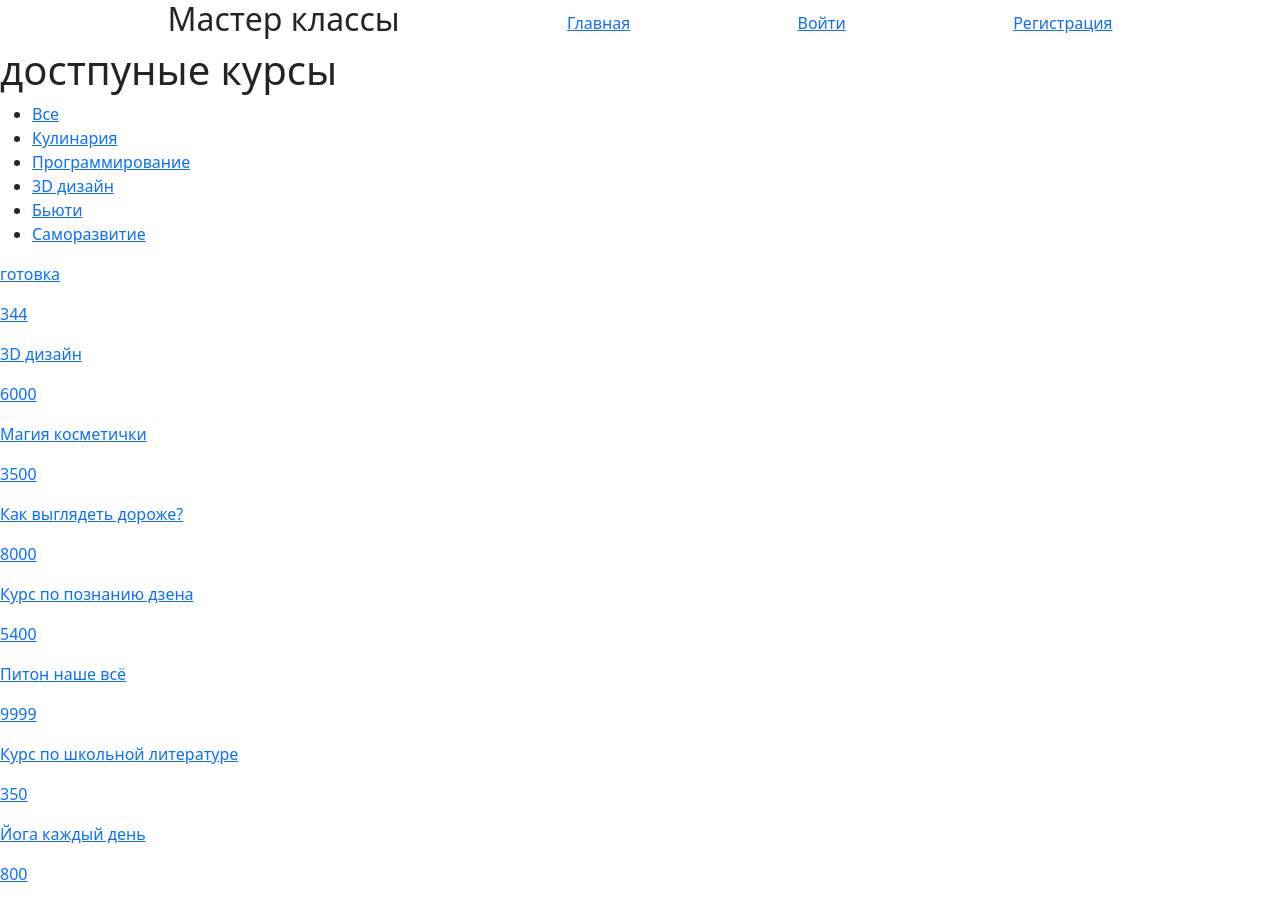
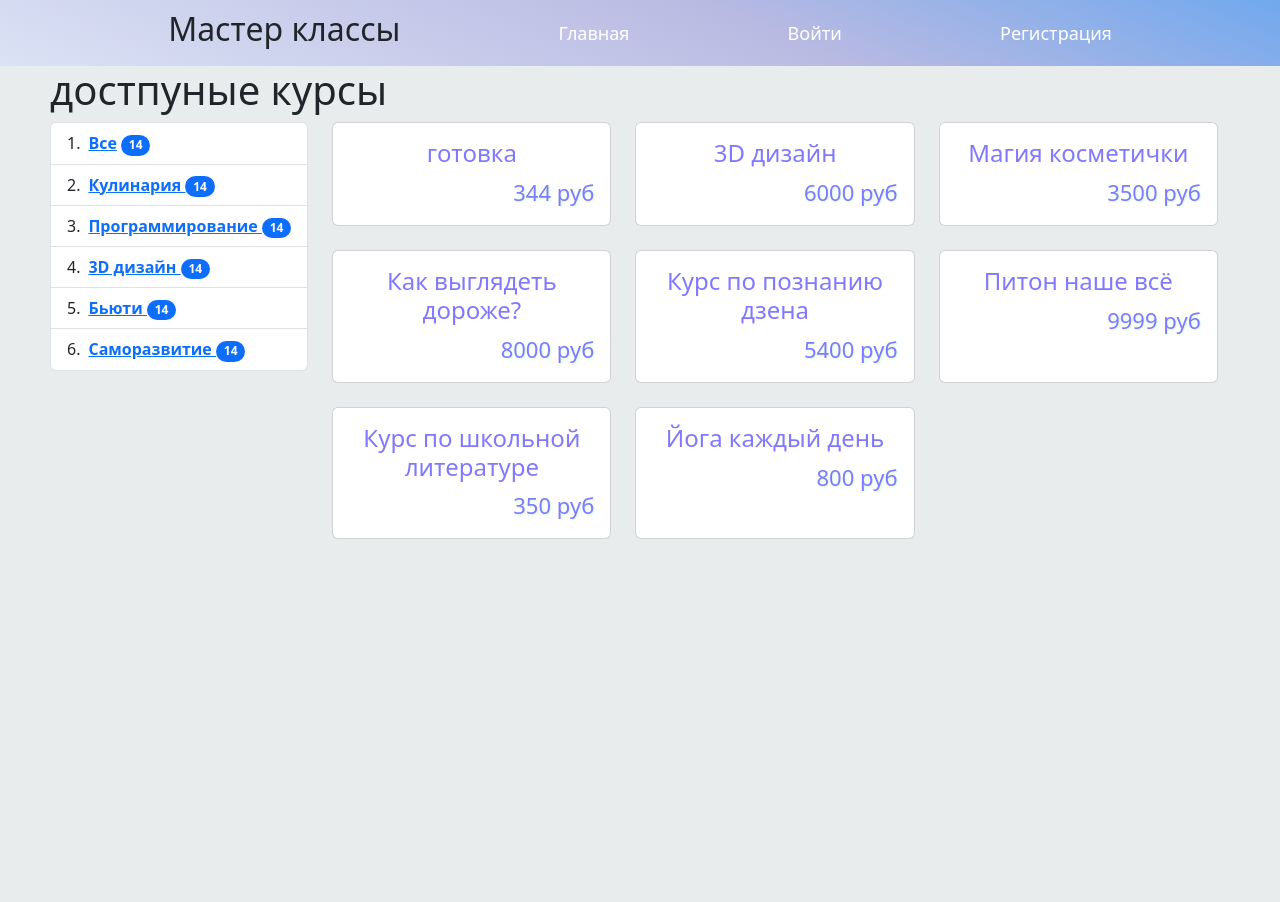
Before and after one commit to PolinaTurina/practica_masterclass, a Django app: page / in a window 1280 px wide. After the commit the page ends 539 px from the top, so only its background shows below. Run offline with Django 5.2, Linux system fonts and the light colour scheme; data comes from the database, SQL or seed files in the repository; both versions use the stored data as it was after the commit.

Commit message:
'базовые_стили'

```diff
--- a/masterclass/auth/urls.py
+++ b/masterclass/auth/urls.py
@@ -4,13 +4,15 @@ from django.contrib.auth.views import LoginView
 from django.urls import path, reverse_lazy
 # from django.views.generic import CreateView
 from . import views
-
+from .forms import LoginForm
 
 app_name = 'custom_auth'
 
 urlpatterns = [
+    # path('login/', LoginView.as_view(template_name='auth/login.html',
+    #                                  ), name='login'),
     path('login/', LoginView.as_view(template_name='auth/login.html',
-                                     ), name='login'),
+                                     authentication_form=LoginForm), name='login'),
     # path('register/', CreateView.as_view(template_name='auth/register.html',
     #                             success_url=reverse_lazy('auth:login'),
     #                             form_class=UserCreationForm, model=User),
--- a/masterclass/auth/views.py
+++ b/masterclass/auth/views.py
@@ -17,6 +17,7 @@ def register(request):
     context = {'form': form}
     return render(request, 'auth/register.html', context)
 
+
 # test123qwerty
 # test123qwertyA
 def logout(request):
--- a/masterclass/masterclass/settings.py
+++ b/masterclass/masterclass/settings.py
@@ -120,6 +120,7 @@ USE_TZ = True
 STATIC_URL = 'static/'
 STATICFILES_DIRS = [BASE_DIR / 'static']
 
+
 MEDIA_URL = 'media/'
 MEDIA_ROOT = BASE_DIR / 'media'
 # Default primary key field type
--- /dev/null
+++ b/masterclass/static/css/style.css
@@ -0,0 +1,33 @@
+*{
+    padding: 0;
+    margin: 0;
+}
+.top{
+    background: linear-gradient(23deg, rgb(219 226 245) 0%, rgb(132 132 214 / 48%) 59%, rgba(113,168,238,1) 100%);
+    padding: 10px;
+}
+.top a{
+    text-decoration: none;
+    color: #ffffff;
+    font-size: 18px;
+}
+.g-4
+    {display: contents}
+
+body{
+    background: #e9eced;
+}
+.card-full-price{
+    text-align: end;
+    font-size: 22px;
+    color: #8078ff;
+    text-shadow: 1px 1px 2px #ceffdd;
+}
+.card-full-title{
+    text-align: center;
+    color: #8078ff  !important;;
+
+}
+.div-content{
+    padding: 0px 50px 0px 50px;
+}
--- a/masterclass/templates/root.html
+++ b/masterclass/templates/root.html
@@ -1,3 +1,4 @@
+{% load static %}
 <!DOCTYPE html>
 <html lang="en">
 <head>
@@ -5,12 +6,16 @@
     <meta name="viewport" content="width=device-width, initial-scale=1.0">
     <title>Document</title>
 
+    <link rel="stylesheet" href="{% static 'css/style.css' %}">
+
     <link href="https://cdn.jsdelivr.net/npm/bootstrap@5.3.3/dist/css/bootstrap.min.css" rel="stylesheet" integrity="sha384-QWTKZyjpPEjISv5WaRU9OFeRpok6YctnYmDr5pNlyT2bRjXh0JMhjY6hW+ALEwIH" crossorigin="anonymous">
     <script src="https://cdn.jsdelivr.net/npm/bootstrap@5.3.3/dist/js/bootstrap.bundle.min.js" integrity="sha384-YvpcrYf0tY3lHB60NNkmXc5s9fDVZLESaAA55NDzOxhy9GkcIdslK1eN7N6jIeHz" crossorigin="anonymous"></script>
     <script src="https://code.jquery.com/jquery-3.7.1.min.js" integrity="sha256-/JqT3SQfawRcv/BIHPThkBvs0OEvtFFmqPF/lYI/Cxo=" crossorigin="anonymous"></script>
 </head>
+<body>
 
-<div style="display: flex; align-items: center; justify-content: space-evenly;">
+
+<div style="display: flex; align-items: center; justify-content: space-evenly;" class="top">
  <h2>Мастер классы</h2>
 
     {% if user.is_authenticated %}
@@ -24,9 +29,12 @@
 
     {% endif %}
 </div>
-
     {% block content %}
     {% endblock  %}
-
 </body>
 </html>
+
+<style>
+    body{background: #e9eced;
+    }
+</style>
--- a/masterclass/tutorial/templates/tutorial/full.html
+++ b/masterclass/tutorial/templates/tutorial/full.html
@@ -1,31 +1,80 @@
 {% extends 'root.html' %}
 {% block content %}
+    <div class="div-content">
     <h1>достпуные курсы</h1>
 
-    <div>
-        <ul>
-                <li>
+
+
+
+
+
+
+<div class="row" style="margin-right: 0 !important;">
+    <div class="col" style="max-width: fit-content;">
+        <ol class="list-group list-group-numbered" style="width: max-content;">
+               <li class="list-group-item d-flex justify-content-between align-items-start">
+                   <div class="ms-2 me-auto">
+                       <div class="fw-bold">
                     <a href="/">Все</a>
+                            <span class="badge bg-primary rounded-pill">14</span>
+                       </div>
+                   </div>
                 </li>
                 {% for category in category %}
-                    <li>
+                    <li class="list-group-item d-flex justify-content-between align-items-start">
+                    <div class="ms-2 me-auto">
+                        <div class="fw-bold">
                     <a href="/{{ category.pk }}">
                 {{ category.title }}
+                         <span class="badge bg-primary rounded-pill">14</span>
                     </a>
+                        </div>
+                    </div>
                     </li>
                 {%endfor %}
-        </ul>
+        </ol>
     </div>
 
-    <div>
+
+<div class="col">
+<div class="row row-cols-1 row-cols-md-3 g-4">
+
     {% for masterclasses in masterclass %}
+        <div class="col">
+        <div class="card h-100">
+        <a href="/detail/{{ masterclasses.pk }}" style="text-decoration: none">
+          <div class="card-body">
+              <h4 class="card-title card-full-title">{{ masterclasses.title }}</h4>
+              <p class="card-text card-full-price">{{ masterclasses.price }} руб</p>
+          </div>
+        </a>
+
+        </div>
+        </div>
 
 
-        <a href="/detail/{{ masterclasses.pk }}">
-        <p>{{ masterclasses.title }}</p>
-        <p>{{ masterclasses.price }}</p>
-        </a>
+    {% endfor %}
 
-    {% endfor %}
     </div>
+</div>
+
+
+
+
+
+
+
+</div>
+
+
+
+
+
+
+
+</div>
 {% endblock %}
+
+<style>
+
+</style>
```
Also changed, not shown: masterclass/auth/forms.py (+26 -1 lines), masterclass/auth/templates/auth/login.html (+10 -5 lines), masterclass/auth/templates/auth/profile.html (+32 -5 lines), masterclass/auth/templates/auth/register.html (+10 -5 lines), masterclass/tutorial/templates/tutorial/detail.html (+43 -20 lines), masterclass/db.sqlite3, masterclass/media/20240904/13d40111800c8dc951ad63107d197549.jpg (added), masterclass/media/20240904/4017756_eaf5_2-2048x1152.jpeg (added), masterclass/media/20240904/Screenshot_3.png (added), masterclass/media/20240904/ac295.jpg (added), masterclass/media/20240904/kartino4ka-2020-03-27-v-14.27.42.jpg (added), masterclass/media/20240904/scale_1200.jpg (added).
